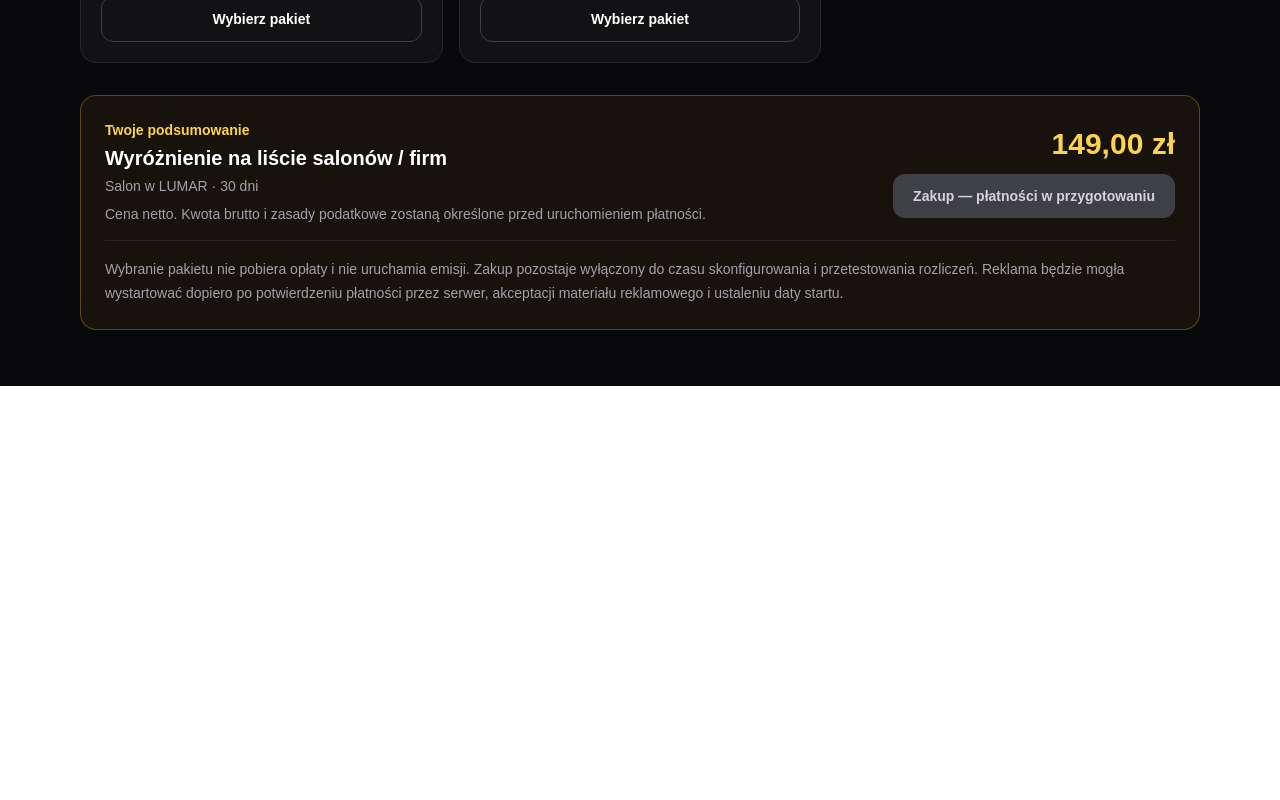
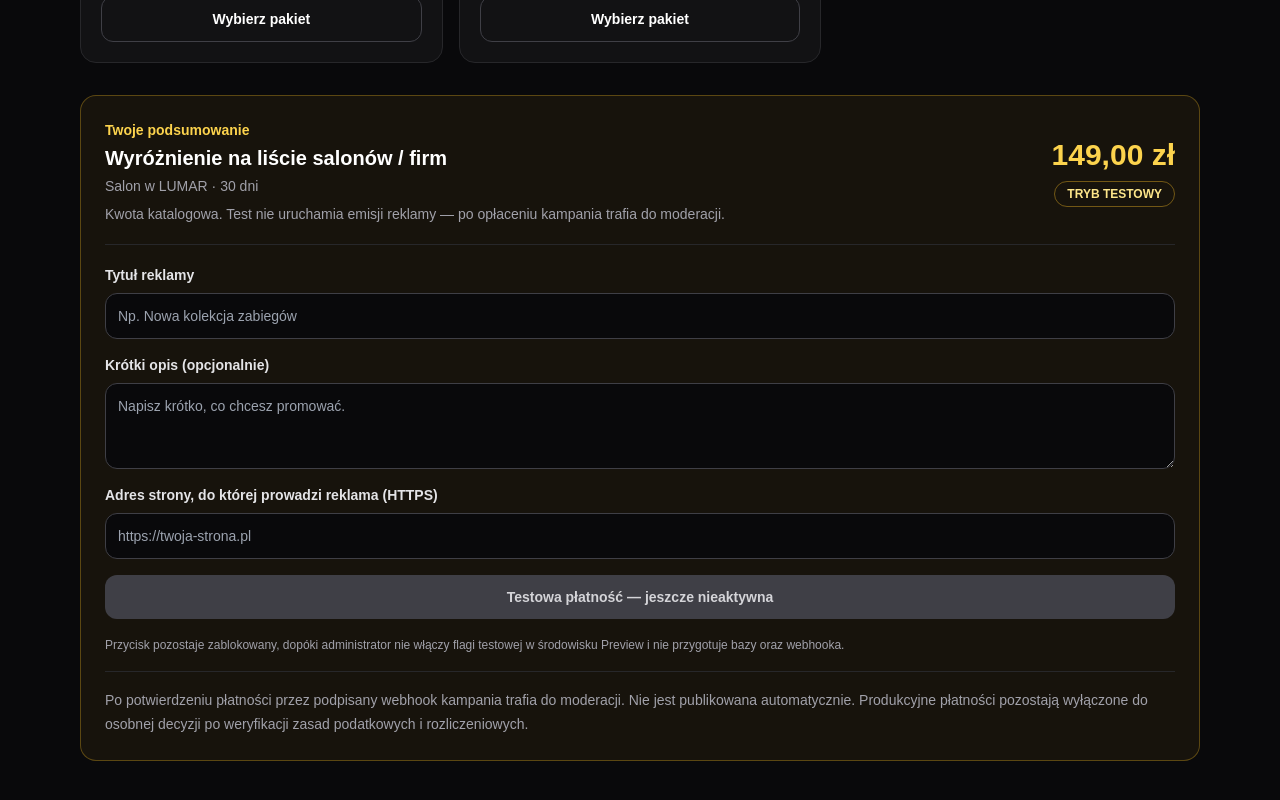
Before and after one commit to adelbertusshop/booking-app-mvp, a Next.js app: page /reklamy in a window 1280 px wide. Shown: the part 1516-2316 px from the top of the page. Before the commit the page ends 1902 px from the top, so only its background shows below. Built offline with nearby package versions, Linux system fonts and the light colour scheme; no server answers.

Commit message:
feat(lumar): add gated advertising test checkout form

```diff
--- a/app/reklamy/page.tsx
+++ b/app/reklamy/page.tsx
@@ -1,6 +1,7 @@
 'use client';
 
 import { useMemo, useState } from 'react';
+import { supabase } from '@/lib/supabase';
 import Link from 'next/link';
 import {
   ADVERTISING_CLIENT_TYPES,
@@ -19,6 +20,12 @@ export default function ReklamyPage() {
   const [duration, setDuration] = useState<AdvertisingDurationDays>(30);
   const [placement, setPlacement] = useState<PlacementFilter>('all');
   const [selectedPackage, setSelectedPackage] = useState<string>('listing_highlight');
+  const [adTitle, setAdTitle] = useState('');
+  const [adDescription, setAdDescription] = useState('');
+  const [destinationUrl, setDestinationUrl] = useState('');
+  const [checkoutLoading, setCheckoutLoading] = useState(false);
+  const [checkoutMessage, setCheckoutMessage] = useState('');
+  const testCheckoutEnabled = process.env.NEXT_PUBLIC_ADVERTISING_TEST_CHECKOUT === 'true';
 
   const packages = useMemo(
     () => ADVERTISING_PACKAGES.filter((item) => placement === 'all' || item.placement === placement),
@@ -26,6 +33,54 @@ export default function ReklamyPage() {
   );
   const selected = ADVERTISING_PACKAGES.find((item) => item.id === selectedPackage);
   const selectedPrice = selected?.pricesNetPln[clientType][duration];
+
+  async function startTestCheckout() {
+    setCheckoutMessage('');
+    if (!testCheckoutEnabled) return;
+    if (!selected) return;
+    setCheckoutLoading(true);
+    try {
+      const { data: { session } } = await supabase.auth.getSession();
+      if (!session?.access_token) throw new Error('Zaloguj się do LUMAR, aby zamówić reklamę.');
+
+      let salonId: string | null = null;
+      if (clientType === 'salon_w_aplikacji') {
+        const { data: salon, error: salonError } = await supabase
+          .from('salons')
+          .select('id')
+          .eq('user_id', session.user.id)
+          .maybeSingle();
+        if (salonError) throw new Error('Nie udało się pobrać salonu przypisanego do konta.');
+        if (!salon?.id) throw new Error('Na tym koncie nie znaleziono salonu.');
+        salonId = salon.id;
+      }
+
+      const response = await fetch('/api/advertising/checkout', {
+        method: 'POST',
+        headers: {
+          'Content-Type': 'application/json',
+          Authorization: 'Bearer ' + session.access_token,
+          'Idempotency-Key': crypto.randomUUID(),
+        },
+        body: JSON.stringify({
+          packageId: selected.id,
+          clientType,
+          durationDays: duration,
+          salonId,
+          title: adTitle,
+          description: adDescription,
+          destinationUrl,
+        }),
+      });
+      const result = await response.json().catch(() => ({}));
+      if (!response.ok) throw new Error(typeof result.error === 'string' ? result.error : 'Nie udało się rozpocząć płatności testowej.');
+      if (typeof result.checkoutUrl !== 'string') throw new Error('Stripe nie zwrócił adresu płatności.');
+      window.location.assign(result.checkoutUrl);
+    } catch (error) {
+      setCheckoutMessage(error instanceof Error ? error.message : 'Wystąpił nieoczekiwany błąd.');
+      setCheckoutLoading(false);
+    }
+  }
 
   function choosePlacement(next: PlacementFilter) {
     setPlacement(next);
@@ -50,7 +105,7 @@ export default function ReklamyPage() {
           Wybierz sposób, w jaki klienci zobaczą Twoją firmę.
         </h1>
         <p className="mt-4 max-w-2xl text-base leading-7 text-zinc-300">
-          Wybierz pakiet, typ klienta i czas emisji. Ceny są podane netto w PLN. Płatności są jeszcze wyłączone — przed ich uruchomieniem LUMAR musi mieć potwierdzone zasady podatkowe i rozliczeniowe.
+          Wybierz pakiet, typ klienta i czas emisji. Ceny katalogowe są podane netto w PLN. Dostępna będzie wyłącznie płatność testowa Stripe w środowisku Preview; płatności produkcyjne pozostają wyłączone.
         </p>
 
         <div className="mt-8 grid gap-5 rounded-2xl border border-zinc-800 bg-zinc-900/70 p-5 sm:grid-cols-2">
@@ -144,22 +199,43 @@ export default function ReklamyPage() {
               <p className="mt-1 text-sm text-zinc-400">
                 {clientType === 'salon_w_aplikacji' ? 'Salon w LUMAR' : 'Firma zewnętrzna'} · {duration} dni
               </p>
-              <p className="mt-2 text-sm text-zinc-400">Cena netto. Kwota brutto i zasady podatkowe zostaną określone przed uruchomieniem płatności.</p>
+              <p className="mt-2 text-sm text-zinc-400">Kwota katalogowa. Test nie uruchamia emisji reklamy — po opłaceniu kampania trafia do moderacji.</p>
             </div>
             <div className="sm:text-right">
               <p className="text-3xl font-black text-amber-300">{selectedPrice === undefined ? '—' : formatNetPrice(selectedPrice)}</p>
-              <button
-                type="button"
-                disabled
-                title="Zakup zostanie włączony po wdrożeniu i przetestowaniu płatności Stripe."
-                className="mt-3 cursor-not-allowed rounded-xl bg-zinc-700 px-5 py-3 text-sm font-bold text-zinc-300"
-              >
-                Zakup — płatności w przygotowaniu
-              </button>
+              <span className="mt-2 inline-flex rounded-full border border-amber-400/40 px-3 py-1 text-xs font-semibold text-amber-200">TRYB TESTOWY</span>
             </div>
           </div>
+          <div className="mt-5 grid gap-4 border-t border-zinc-800 pt-5">
+            <label className="grid gap-2 text-sm font-semibold text-zinc-200">
+              Tytuł reklamy
+              <input value={adTitle} onChange={(event) => setAdTitle(event.target.value)} maxLength={120} required placeholder="Np. Nowa kolekcja zabiegów" className="rounded-xl border border-zinc-700 bg-zinc-950 px-3 py-3 font-normal text-white outline-none focus:border-amber-400" />
+            </label>
+            <label className="grid gap-2 text-sm font-semibold text-zinc-200">
+              Krótki opis (opcjonalnie)
+              <textarea value={adDescription} onChange={(event) => setAdDescription(event.target.value)} maxLength={500} rows={3} placeholder="Napisz krótko, co chcesz promować." className="rounded-xl border border-zinc-700 bg-zinc-950 px-3 py-3 font-normal text-white outline-none focus:border-amber-400" />
+            </label>
+            <label className="grid gap-2 text-sm font-semibold text-zinc-200">
+              Adres strony, do której prowadzi reklama (HTTPS)
+              <input value={destinationUrl} onChange={(event) => setDestinationUrl(event.target.value)} type="url" maxLength={2048} required placeholder="https://twoja-strona.pl" className="rounded-xl border border-zinc-700 bg-zinc-950 px-3 py-3 font-normal text-white outline-none focus:border-amber-400" />
+            </label>
+            {checkoutMessage && <p role="alert" className="rounded-xl border border-red-500/40 bg-red-500/10 p-3 text-sm text-red-200">{checkoutMessage}</p>}
+            <button
+              type="button"
+              onClick={startTestCheckout}
+              disabled={!testCheckoutEnabled || checkoutLoading || !selected || adTitle.trim().length < 3 || !destinationUrl.trim()}
+              className="rounded-xl bg-amber-400 px-5 py-3 text-sm font-black text-black transition hover:bg-amber-300 disabled:cursor-not-allowed disabled:bg-zinc-700 disabled:text-zinc-300"
+            >
+              {checkoutLoading ? 'Przygotowuję płatność…' : testCheckoutEnabled ? 'Przejdź do testowej płatności Stripe' : 'Testowa płatność — jeszcze nieaktywna'}
+            </button>
+            <p className="text-xs leading-5 text-zinc-400">
+              {testCheckoutEnabled
+                ? 'Piaskownica Stripe. Używane są wyłącznie testowe klucze. Płatność nie uruchamia reklamy automatycznie.'
+                : 'Przycisk pozostaje zablokowany, dopóki administrator nie włączy flagi testowej w środowisku Preview i nie przygotuje bazy oraz webhooka.'}
+            </p>
+          </div>
           <p className="mt-4 border-t border-zinc-800 pt-4 text-sm leading-6 text-zinc-400">
-            Wybranie pakietu nie pobiera opłaty i nie uruchamia emisji. Zakup pozostaje wyłączony do czasu skonfigurowania i przetestowania rozliczeń. Reklama będzie mogła wystartować dopiero po potwierdzeniu płatności przez serwer, akceptacji materiału reklamowego i ustaleniu daty startu.
+            Po potwierdzeniu płatności przez podpisany webhook kampania trafia do moderacji. Nie jest publikowana automatycznie. Produkcyjne płatności pozostają wyłączone do osobnej decyzji po weryfikacji zasad podatkowych i rozliczeniowych.
           </p>
         </aside>
       </section>
```
